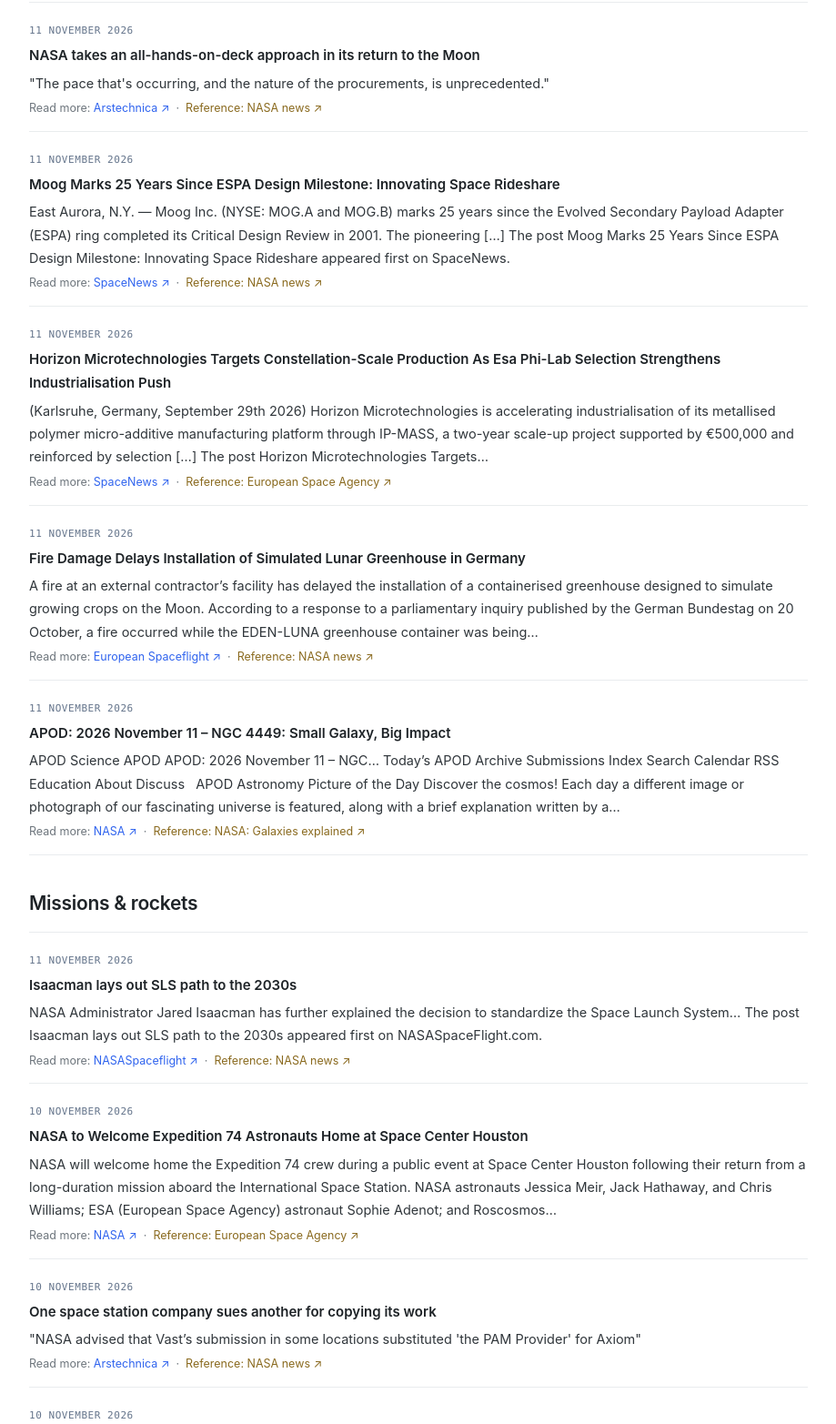
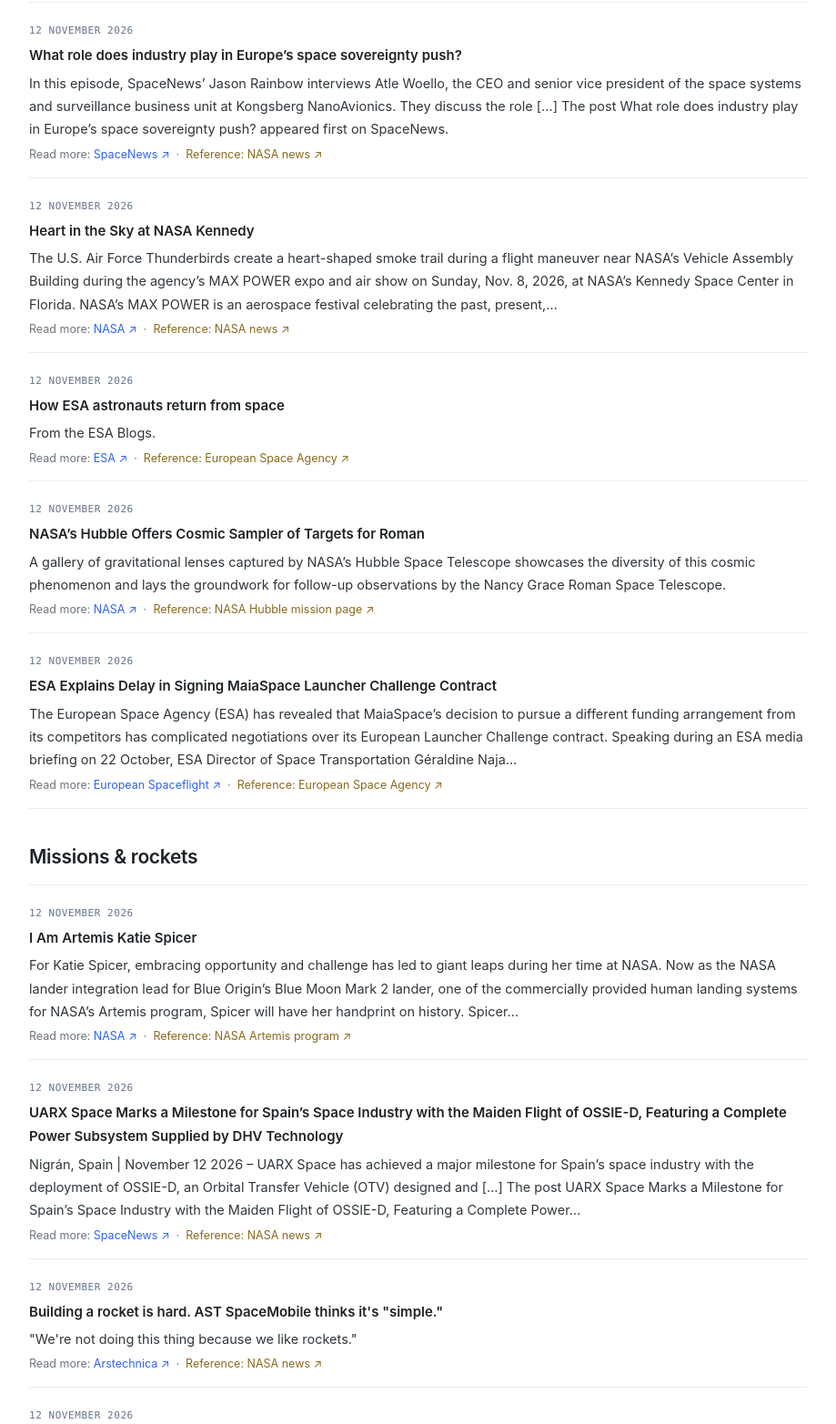
Before and after one commit to mais-pac/mais-pac.github.io, a website: page news/index.html in a window 1280 px wide. Shown: the part 950-2515 px from the top of the page at 91% size, without its empty margins (340-1259 px from the left). Drawn offline with Linux system fonts and the light colour scheme.

Commit message:
Auto-refresh News page [skip ci]

```diff
--- a/news/index.html
+++ b/news/index.html
@@ -72,7 +72,7 @@
     <main id="main-content" class="teaching-main">
       <h2 class="page-title">Sky &amp; Space News</h2>
       <p class="auto-refresh-badge"><span class="nav-live-dot" aria-hidden="true"></span> Refreshes automatically every day — no manual editing</p>
-      <p class="lead">What is happening above us and around the industry — pulled in automatically from NASA and the Spaceflight News API, then organised for club discussions. Last refreshed 12 November 2026 · 07:42 Ulaanbaatar time. Every item links to its source, plus a second reference so you can read deeper and form your own opinion.</p>
+      <p class="lead">What is happening above us and around the industry — pulled in automatically from NASA and the Spaceflight News API, then organised for club discussions. Last refreshed 13 November 2026 · 07:36 Ulaanbaatar time. Every item links to its source, plus a second reference so you can read deeper and form your own opinion.</p>
 
       <section aria-labelledby="wonder-title">
         <h2 id="wonder-title" class="sr-only-heading">Today's Cosmic Wonder</h2>
@@ -95,36 +95,35 @@
         <h2 id="astro-title">Astronomy &amp; space science</h2>
         <ul class="news-list">
           <li>
-            <span class="news-date">11 November 2026</span>
-            <h4>NASA takes an all-hands-on-deck approach in its return to the Moon</h4>
-            <p>"The pace that's occurring, and the nature of the procurements, is unprecedented."</p>
-            <p class="news-src">Read more: <a href="https://arstechnica.com/space/2026/11/nasa-takes-an-all-hands-on-deck-approach-in-its-return-to-the-moon/" target="_blank" rel="noopener">Arstechnica ↗</a> &nbsp;·&nbsp; <a class="news-ref" href="https://www.nasa.gov/news/" target="_blank" rel="noopener">Reference: NASA news ↗</a></p>
+            <span class="news-date">12 November 2026</span>
+            <h4>What role does industry play in Europe’s space sovereignty push?</h4>
+            <p>In this episode, SpaceNews’ Jason Rainbow interviews Atle Woello, the CEO and senior vice president of the space systems and surveillance business unit at Kongsberg NanoAvionics. They discuss the role […]
+The post What role does industry play in Europe’s space sovereignty push? appeared first on SpaceNews.</p>
+            <p class="news-src">Read more: <a href="https://spacenews.com/what-role-does-industry-play-in-europes-space-sovereignty-push/" target="_blank" rel="noopener">SpaceNews ↗</a> &nbsp;·&nbsp; <a class="news-ref" href="https://www.nasa.gov/news/" target="_blank" rel="noopener">Reference: NASA news ↗</a></p>
           </li>
           <li>
-            <span class="news-date">11 November 2026</span>
-            <h4>Moog Marks 25 Years Since ESPA Design Milestone: Innovating Space Rideshare</h4>
-            <p>East Aurora, N.Y. — Moog Inc. (NYSE: MOG.A and MOG.B) marks 25 years since the Evolved Secondary Payload Adapter (ESPA) ring completed its Critical Design Review in 2001. The pioneering […]
-The post Moog Marks 25 Years Since ESPA Design Milestone: Innovating Space Rideshare appeared first on SpaceNews.</p>
-            <p class="news-src">Read more: <a href="https://spacenews.com/moog-marks-25-years-since-espa-design-milestone-innovating-space-rideshare/" target="_blank" rel="noopener">SpaceNews ↗</a> &nbsp;·&nbsp; <a class="news-ref" href="https://www.nasa.gov/news/" target="_blank" rel="noopener">Reference: NASA news ↗</a></p>
+            <span class="news-date">12 November 2026</span>
+            <h4>Heart in the Sky at NASA Kennedy</h4>
+            <p>The U.S. Air Force Thunderbirds create a heart-shaped smoke trail during a flight maneuver near NASA’s Vehicle Assembly Building during the agency’s MAX POWER expo and air show on Sunday, Nov. 8, 2026, at NASA’s Kennedy Space Center in Florida. NASA’s MAX POWER is an aerospace festival celebrating the past, present,…</p>
+            <p class="news-src">Read more: <a href="https://www.nasa.gov/image-article/heart-in-the-sky-at-nasa-kennedy/" target="_blank" rel="noopener">NASA ↗</a> &nbsp;·&nbsp; <a class="news-ref" href="https://www.nasa.gov/news/" target="_blank" rel="noopener">Reference: NASA news ↗</a></p>
           </li>
           <li>
-            <span class="news-date">11 November 2026</span>
-            <h4>Horizon Microtechnologies Targets Constellation-Scale Production As Esa Phi-Lab Selection Strengthens Industrialisation Push</h4>
-            <p>(Karlsruhe, Germany, September 29th 2026) Horizon Microtechnologies is accelerating industrialisation of its metallised polymer micro-additive manufacturing platform through IP-MASS, a two-year scale-up project supported by €500,000 and reinforced by selection […]
-The post Horizon Microtechnologies Targets…</p>
-            <p class="news-src">Read more: <a href="https://spacenews.com/horizon-microtechnologies-targets-constellation-scale-production-as-esa-phi-lab-selection-strengthens-industrialisation-push/" target="_blank" rel="noopener">SpaceNews ↗</a> &nbsp;·&nbsp; <a class="news-ref" href="https://www.esa.int/" target="_blank" rel="noopener">Reference: European Space Agency ↗</a></p>
+            <span class="news-date">12 November 2026</span>
+            <h4>How ESA astronauts return from space</h4>
+            <p>From the ESA Blogs.</p>
+            <p class="news-src">Read more: <a href="https://www.esa.int/articles/about-us/directorates/human-and-robotic-exploration/astronauts/how-esa-astronauts-return-from-space" target="_blank" rel="noopener">ESA ↗</a> &nbsp;·&nbsp; <a class="news-ref" href="https://www.esa.int/" target="_blank" rel="noopener">Reference: European Space Agency ↗</a></p>
           </li>
           <li>
-            <span class="news-date">11 November 2026</span>
-            <h4>Fire Damage Delays Installation of Simulated Lunar Greenhouse in Germany</h4>
-            <p>A fire at an external contractor’s facility has delayed the installation of a containerised greenhouse designed to simulate growing crops on the Moon. According to a response to a parliamentary inquiry published by the German Bundestag on 20 October, a fire occurred while the EDEN-LUNA greenhouse container was being…</p>
-            <p class="news-src">Read more: <a href="https://europeanspaceflight.com/fire-damage-delays-installation-of-simulated-lunar-greenhouse-in-germany/" target="_blank" rel="noopener">European Spaceflight ↗</a> &nbsp;·&nbsp; <a class="news-ref" href="https://www.nasa.gov/news/" target="_blank" rel="noopener">Reference: NASA news ↗</a></p>
+            <span class="news-date">12 November 2026</span>
+            <h4>NASA’s Hubble Offers Cosmic Sampler of Targets for Roman</h4>
+            <p>A gallery of gravitational lenses captured by NASA’s Hubble Space Telescope showcases the diversity of this cosmic phenomenon and lays the groundwork for follow-up observations by the Nancy Grace Roman Space Telescope.</p>
+            <p class="news-src">Read more: <a href="https://science.nasa.gov/missions/hubble/nasas-hubble-offers-cosmic-sampler-of-targets-for-roman/" target="_blank" rel="noopener">NASA ↗</a> &nbsp;·&nbsp; <a class="news-ref" href="https://science.nasa.gov/mission/hubble/" target="_blank" rel="noopener">Reference: NASA Hubble mission page ↗</a></p>
           </li>
           <li>
-            <span class="news-date">11 November 2026</span>
-            <h4>APOD: 2026 November 11 – NGC 4449: Small Galaxy, Big Impact</h4>
-            <p>APOD Science APOD APOD: 2026 November 11 – NGC… Today’s APOD Archive Submissions Index Search Calendar RSS Education About Discuss   APOD Astronomy Picture of the Day Discover the cosmos! Each day a different image or photograph of our fascinating universe is featured, along with a brief explanation written by a…</p>
-            <p class="news-src">Read more: <a href="https://science.nasa.gov/image-article/apod-2026-november-11-ngc-4449-small-galaxy-big-impact/" target="_blank" rel="noopener">NASA ↗</a> &nbsp;·&nbsp; <a class="news-ref" href="https://science.nasa.gov/universe/galaxies/" target="_blank" rel="noopener">Reference: NASA: Galaxies explained ↗</a></p>
+            <span class="news-date">12 November 2026</span>
+            <h4>ESA Explains Delay in Signing MaiaSpace Launcher Challenge Contract</h4>
+            <p>The European Space Agency (ESA) has revealed that MaiaSpace’s decision to pursue a different funding arrangement from its competitors has complicated negotiations over its European Launcher Challenge contract. Speaking during an ESA media briefing on 22 October, ESA Director of Space Transportation Géraldine Naja…</p>
+            <p class="news-src">Read more: <a href="https://europeanspaceflight.com/esa-explains-delay-in-signing-maiaspace-launcher-challenge-contract/" target="_blank" rel="noopener">European Spaceflight ↗</a> &nbsp;·&nbsp; <a class="news-ref" href="https://www.esa.int/" target="_blank" rel="noopener">Reference: European Space Agency ↗</a></p>
           </li>
         </ul>
       </section>
@@ -133,35 +132,36 @@ The post Horizon Microtechnologies Targets…</p>
         <h2 id="missions-title">Missions &amp; rockets</h2>
         <ul class="news-list">
           <li>
-            <span class="news-date">11 November 2026</span>
-            <h4>Isaacman lays out SLS path to the 2030s</h4>
-            <p>NASA Administrator Jared Isaacman has further explained the decision to standardize the Space Launch System…
-The post Isaacman lays out SLS path to the 2030s appeared first on NASASpaceFlight.com.</p>
-            <p class="news-src">Read more: <a href="https://www.nasaspaceflight.com/2026/11/isaacman-sls-2030s/" target="_blank" rel="noopener">NASASpaceflight ↗</a> &nbsp;·&nbsp; <a class="news-ref" href="https://www.nasa.gov/news/" target="_blank" rel="noopener">Reference: NASA news ↗</a></p>
+            <span class="news-date">12 November 2026</span>
+            <h4>I Am Artemis Katie Spicer</h4>
+            <p>For Katie Spicer, embracing opportunity and challenge has led to giant leaps during her time at NASA. Now as the NASA lander integration lead for Blue Origin’s Blue Moon Mark 2 lander, one of the commercially provided human landing systems for NASA’s Artemis program, Spicer will have her handprint on history. Spicer…</p>
+            <p class="news-src">Read more: <a href="https://www.nasa.gov/missions/artemis/i-am-artemis-katie-spicer/" target="_blank" rel="noopener">NASA ↗</a> &nbsp;·&nbsp; <a class="news-ref" href="https://www.nasa.gov/humans-in-space/artemis/" target="_blank" rel="noopener">Reference: NASA Artemis program ↗</a></p>
           </li>
           <li>
-            <span class="news-date">10 November 2026</span>
-            <h4>NASA to Welcome Expedition 74 Astronauts Home at Space Center Houston</h4>
-            <p>NASA will welcome home the Expedition 74 crew during a public event at Space Center Houston following their return from a long-duration mission aboard the International Space Station. NASA astronauts Jessica Meir, Jack Hathaway, and Chris Williams; ESA (European Space Agency) astronaut Sophie Adenot; and Roscosmos…</p>
-            <p class="news-src">Read more: <a href="https://www.nasa.gov/news-release/nasa-to-welcome-expedition-74-astronauts-home-at-space-center-houston/" target="_blank" rel="noopener">NASA ↗</a> &nbsp;·&nbsp; <a class="news-ref" href="https://www.esa.int/" target="_blank" rel="noopener">Reference: European Space Agency ↗</a></p>
+            <span class="news-date">12 November 2026</span>
+            <h4>UARX Space Marks a Milestone for Spain’s Space Industry with the Maiden Flight of OSSIE-D, Featuring a Complete Power Subsystem Supplied by DHV Technology</h4>
+            <p>Nigrán, Spain | November 12 2026 – UARX Space has achieved a major milestone for Spain’s space industry with the deployment of OSSIE-D, an Orbital Transfer Vehicle (OTV) designed and […]
+The post UARX Space Marks a Milestone for Spain’s Space Industry with the Maiden Flight of OSSIE-D, Featuring a Complete Power…</p>
+            <p class="news-src">Read more: <a href="https://spacenews.com/uarx-space-marks-a-milestone-for-spains-space-industry-with-the-maiden-flight-of-ossie-d-featuring-a-complete-power-subsystem-supplied-by-dhv-technology/" target="_blank" rel="noopener">SpaceNews ↗</a> &nbsp;·&nbsp; <a class="news-ref" href="https://www.nasa.gov/news/" target="_blank" rel="noopener">Reference: NASA news ↗</a></p>
           </li>
           <li>
-            <span class="news-date">10 November 2026</span>
-            <h4>One space station company sues another for copying its work</h4>
-            <p>"NASA advised that Vast’s submission in some locations substituted 'the PAM Provider' for Axiom"</p>
-            <p class="news-src">Read more: <a href="https://arstechnica.com/space/2026/11/one-space-station-company-sues-another-for-copying-its-work/" target="_blank" rel="noopener">Arstechnica ↗</a> &nbsp;·&nbsp; <a class="news-ref" href="https://www.nasa.gov/news/" target="_blank" rel="noopener">Reference: NASA news ↗</a></p>
+            <span class="news-date">12 November 2026</span>
+            <h4>Building a rocket is hard. AST SpaceMobile thinks it's "simple."</h4>
+            <p>"We're not doing this thing because we like rockets."</p>
+            <p class="news-src">Read more: <a href="https://arstechnica.com/space/2026/11/building-a-rocket-is-hard-ast-spacemobile-thinks-its-simple/" target="_blank" rel="noopener">Arstechnica ↗</a> &nbsp;·&nbsp; <a class="news-ref" href="https://www.nasa.gov/news/" target="_blank" rel="noopener">Reference: NASA news ↗</a></p>
           </li>
           <li>
-            <span class="news-date">10 November 2026</span>
-            <h4>DLR to Purchase 80 Red Kite Sounding Rocket Motors</h4>
-            <p>The German Aerospace Center (DLR) is preparing to purchase 80 Red Kite solid rocket motors from German defence company Bayern-Chemie to support future sounding rocket missions. According to a procurement notice published on 2 November, DLR plans to acquire 80 ITAR-free solid-fuel rocket motors for the agency’s Mobile…</p>
-            <p class="news-src">Read more: <a href="https://europeanspaceflight.com/dlr-to-purchase-80-red-kite-sounding-rocket-motors/" target="_blank" rel="noopener">European Spaceflight ↗</a> &nbsp;·&nbsp; <a class="news-ref" href="https://www.nasa.gov/news/" target="_blank" rel="noopener">Reference: NASA news ↗</a></p>
+            <span class="news-date">12 November 2026</span>
+            <h4>NASA Ames Stars of the Month: November 2026</h4>
+            <p>The NASA Ames Science Directorate recognizes the outstanding contributions of (pictured left to right) Alyssa Villanueva, Steve Howell, and Samuel LeBlanc. Their commitment to the NASA mission represents the entrepreneurial spirit, technical expertise, and collaborative disposition needed to explore this world and…</p>
+            <p class="news-src">Read more: <a href="https://www.nasa.gov/general/nasa-ames-stars-of-the-month-november-2026/" target="_blank" rel="noopener">NASA ↗</a> &nbsp;·&nbsp; <a class="news-ref" href="https://www.nasa.gov/news/" target="_blank" rel="noopener">Reference: NASA news ↗</a></p>
           </li>
           <li>
-            <span class="news-date">10 November 2026</span>
-            <h4>CHAPEA Crew Leaves a Mark</h4>
-            <p>The Crew Health and Performance Exploration Analog (CHAPEA) Mission 2 crew arranged photos around a boot print in the simulated Martian sand outside their habitat on Aug. 31, 2026. The crew recently exited their habitat on Saturday, Oct. 31, after 378 days of isolation in a facility at the agency’s Johnson Space…</p>
-            <p class="news-src">Read more: <a href="https://www.nasa.gov/image-article/chapea-crew-leaves-a-mark/" target="_blank" rel="noopener">NASA ↗</a> &nbsp;·&nbsp; <a class="news-ref" href="https://www.nasa.gov/news/" target="_blank" rel="noopener">Reference: NASA news ↗</a></p>
+            <span class="news-date">12 November 2026</span>
+            <h4>ULA’s Vulcan set to return to flight with first Amazon Leo payload</h4>
+            <p>United Launch Alliance’s current flagship launch vehicle, Vulcan, is scheduled to return to flight after…
+The post ULA’s Vulcan set to return to flight with first Amazon Leo payload appeared first on NASASpaceFlight.com.</p>
+            <p class="news-src">Read more: <a href="https://www.nasaspaceflight.com/2026/11/amazon-leo-lv-01/" target="_blank" rel="noopener">NASASpaceflight ↗</a> &nbsp;·&nbsp; <a class="news-ref" href="https://www.nasa.gov/news/" target="_blank" rel="noopener">Reference: NASA news ↗</a></p>
           </li>
         </ul>
       </section>
@@ -169,12 +169,7 @@ The post Isaacman lays out SLS path to the 2030s appeared first on NASASpaceFlig
       <section aria-labelledby="musk-title">
         <h2 id="musk-title">Elon Musk &amp; SpaceX</h2>
         <ul class="news-list">
-          <li>
-            <span class="news-date">9 November 2026</span>
-            <h4>SpaceX now fundamentally an "infrastructure company," senior official says</h4>
-            <p>"Grok analyzing the same video is 99.9 percent perfect."</p>
-            <p class="news-src">Read more: <a href="https://arstechnica.com/space/2026/11/spacex-now-fundamentally-an-infrastructure-company-senior-official-says/" target="_blank" rel="noopener">Arstechnica ↗</a> &nbsp;·&nbsp; <a class="news-ref" href="https://www.spacex.com/" target="_blank" rel="noopener">Reference: SpaceX ↗</a></p>
-          </li>
+          <li><p>No fresh items in this category today — check back tomorrow.</p></li>
         </ul>
       </section>
 
```
